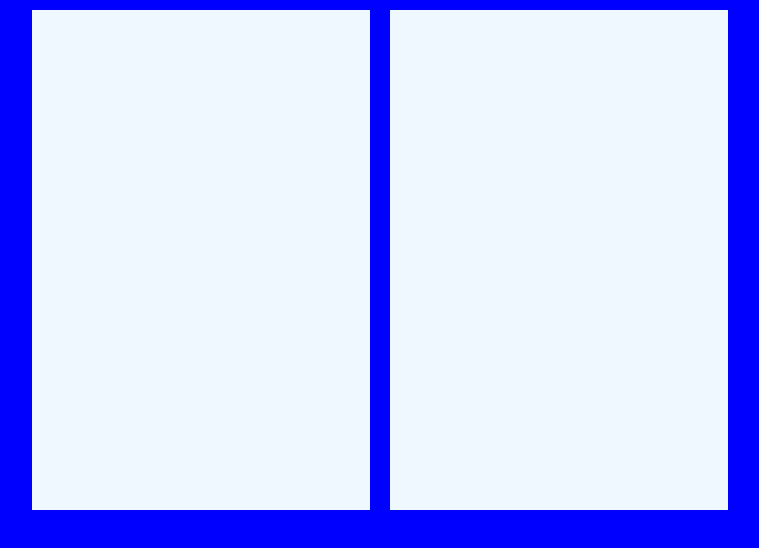
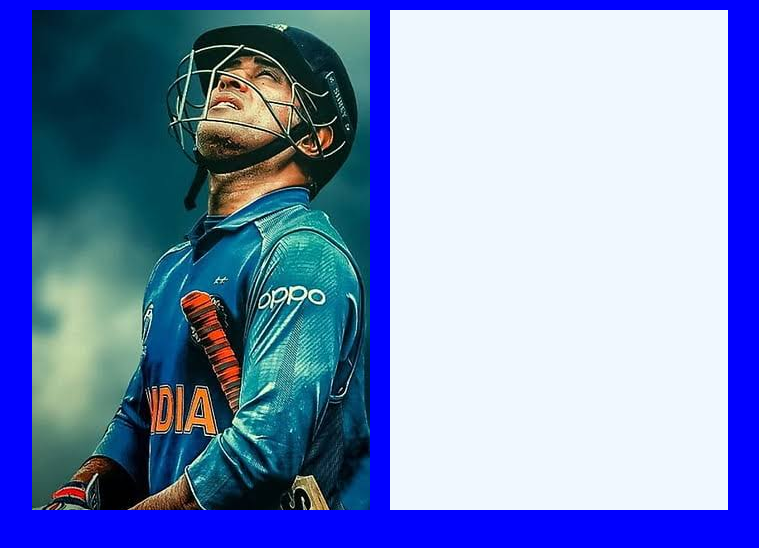
Before and after one commit to Vikalp-Mishra03/drag_and_drop, a plain HTML site: page index.html in a window 1280 px wide. Shown: the whole page, without its empty margins (260-1019 px from the left). Drawn offline with Linux system fonts and the light colour scheme.

Commit message:
change name

```diff
--- a/style.css
+++ b/style.css
@@ -18,7 +18,7 @@ body{
     margin: 10px;
 }
 
-.img-box{
+.imgbox{
     background-image: url('dhoni_bhai.jpeg');
     position: relative;
     height: 100%;
```
